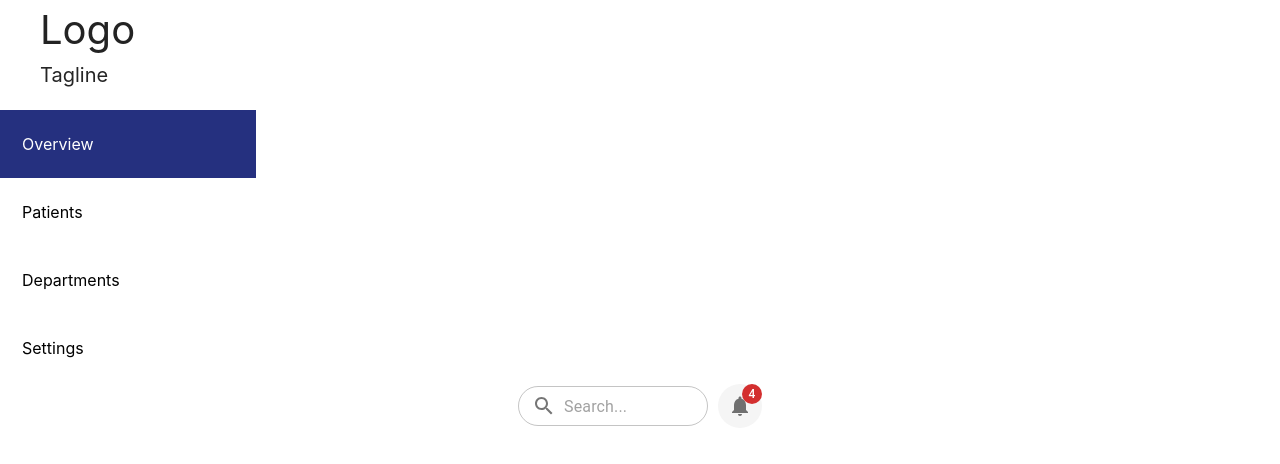
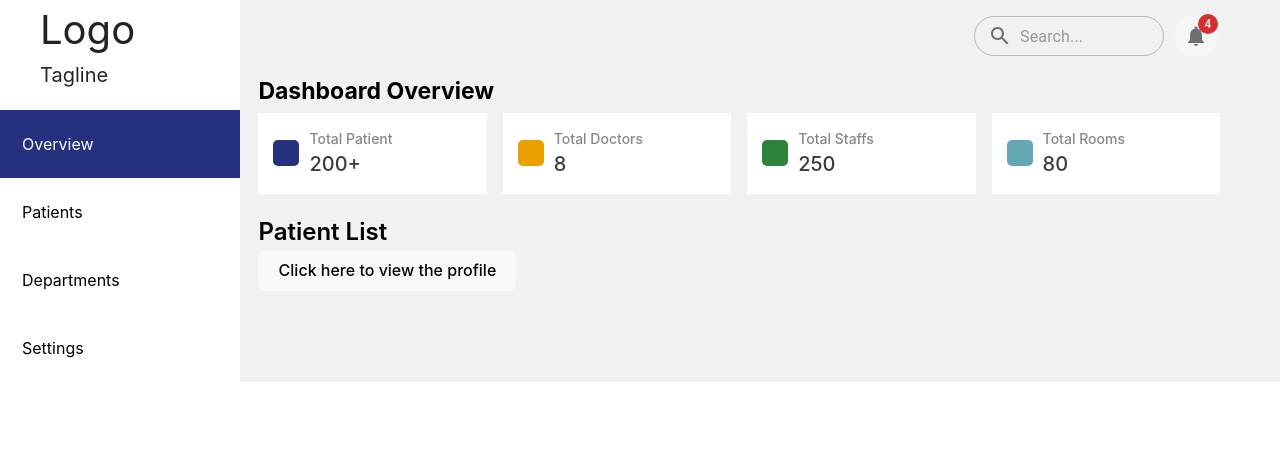
Before and after one commit to RaveenaDev/medical-repo, a React (Vite) app: page /patients in a window 1280 px wide. Shown: the top 464 px of the page. Built offline with nearby package versions, Linux system fonts and the light colour scheme.

Commit message:
Profile Page Added

```diff
--- a/src/App.jsx
+++ b/src/App.jsx
@@ -11,6 +11,7 @@ import Departments from "./pages/receptionist/departments/Departments.jsx";
 import DepartDetails from "./pages/receptionist/departments/DepartDetails/DepartDetails.jsx";
 import Sidebar from "./components/Sidebar/Sidebar.jsx";
 import Patients from './pages/receptionist/patients/Patients.jsx';
+import Profile from './pages/receptionist/patients/profile/Profile.jsx';
 
 function App() {
   const [isSignUpOrLogin, setIsSignUpOrLogin] = useState(true);
@@ -50,6 +51,10 @@ function App() {
             <Route path="/patients"
               element={<Patients setIsSignUpOrLogin={setIsSignUpOrLogin} setEntity={setEntity}
                 entity={entity} />} />
+
+            <Route path="/profile"
+              element={<Profile setIsSignUpOrLogin={setIsSignUpOrLogin} setEntity={setEntity}
+                entity={entity} />} />
             <Route path="/departments"
               element={<Departments setIsSignUpOrLogin={setIsSignUpOrLogin} setEntity={setEntity}
                 entity={entity} />} />
--- a/src/pages/receptionist/patients/Patients.jsx
+++ b/src/pages/receptionist/patients/Patients.jsx
@@ -1,13 +1,36 @@
-import React, { useEffect, useState } from 'react'
-import styles from "./patients.module.scss"; // Ensure correct path
+import React, { useEffect, useState } from 'react';
+import { useNavigate } from "react-router-dom";
+import styles from "./patients.module.scss";
 import Searchbar from '../../../components/Searchbar';
 import NotificationIcon from '../../../components/Notification';
+import Grid from "@mui/material/Grid2";
+import Card from "../../../components/Card/index.jsx";
+import EntityBasedTable from "../EntityBasedTable/index.jsx";
 
+const Patients = (props) => {
+  const [tableIndex, setTableIndex] = useState(null);
+  const navigate = useNavigate();
 
+  useEffect(() => {
+    props?.setIsSignUpOrLogin(false);
+  }, []);
 
-
-function Patients() {
-
+  const cardClickhandler = (e, entity) => {
+    console.log("jhgfcg", e, entity);
+    if (entity === "patient") {
+      setTableIndex(0);
+    }
+    if (entity === "doctor") {
+      setTableIndex(1);
+    }
+    if (entity === "staff") {
+      setTableIndex(2);
+    }
+    if (entity === "room") {
+      setTableIndex(3);
+    }
+    props?.setEntity(entity);
+  };
 
   return (
     <div className={styles.patients}>
@@ -15,14 +38,66 @@ function Patients() {
         <Searchbar />
         <NotificationIcon />
       </div>
+
+      <div className={styles.cardhandling}>
+        <h3 className={styles.heading}>
+          Dashboard Overview
+        </h3>
+        <Grid container spacing={2} justifyContent="flex-end" alignItems="center" flexDirection={{ md: 'row' }} size={12} sx={{ margin: '0 0 20px 0' }}>
+          <Grid size={3}>
+            <Card
+              title="Total Patient"
+              subtitle="200+"
+              handleClickCb={(e) => cardClickhandler(e, "patient")}
+            />
+          </Grid>
+          <Grid size={3}>
+            <Card
+              customStyle={{
+                backgroundColor: "#EAA000"
+              }}
+              title="Total Doctors"
+              subtitle="8"
+              handleClickCb={(e) => cardClickhandler(e, "doctor")}
+            />
+          </Grid>
+          <Grid size={3}>
+            <Card
+              customStyle={{
+                backgroundColor: "#2E823B"
+              }}
+              title="Total Staffs"
+              subtitle="250"
+              handleClickCb={(e) => cardClickhandler(e, "staff")}
+            />
+          </Grid>
+          <Grid size={3}>
+            <Card
+              customStyle={{
+                backgroundColor: "#66A7B4"
+              }}
+              title="Total Rooms"
+              subtitle="80"
+              handleClickCb={(e) => cardClickhandler(e, "room")}
+            />
+          </Grid>
+        </Grid>
       </div>
 
-
-
-
+      {!props.entity ? (
+        <div className={styles.section}>
+          <p className={styles.title}>
+            Patient List
+          </p>
+          <button onClick={() => navigate('/profile')}>
+            Click here to view the profile
+          </button>
+        </div>
+      ) : (
+        <EntityBasedTable entity={props?.entity} tableIndex={tableIndex} />
+      )}
+    </div>
   );
-
 };
 
-
 export default Patients;
--- a/src/pages/receptionist/patients/patients.module.css
+++ b/src/pages/receptionist/patients/patients.module.css
@@ -4,4 +4,18 @@
   align-items: center;
   padding: 2px;
   gap: 10px;
+}
+.patients .cardhandling {
+  padding-top: 10px;
+}
+.patients .cardhandling .heading {
+  color: #000000;
+  font-size: 23px;
+  font-weight: 700;
+  padding: 4px 0px;
+}
+.patients .section .title {
+  color: #000000;
+  font-size: 24px;
+  font-weight: 600;
 }/*# sourceMappingURL=patients.module.css.map */
--- a/src/pages/receptionist/patients/patients.module.scss
+++ b/src/pages/receptionist/patients/patients.module.scss
@@ -8,4 +8,24 @@
       padding: 2px; // Optional: Add padding for spacing
       gap: 10px; // Optional: Add space between Searchbar and NotificationIcon
     }
+
+    .cardhandling{
+      padding-top: 10px;
+
+      .heading{
+        color: #000000;
+        font-size: 23px;
+        font-weight: 700;
+        padding: 4px 0px;
+      }
+    }
+
+    .section{
+
+      .title{
+        color: #000000;
+        font-size: 24px;
+        font-weight: 600;
+      }
+    }
   }
--- /dev/null
+++ b/src/pages/receptionist/patients/profile/Profile.jsx
@@ -0,0 +1,11 @@
+import React from 'react';
+
+const Profile = () => {
+  return (
+    <div>
+      <h1>Profile Page</h1>
+    </div>
+  );
+};
+
+export default Profile;
```
Also changed, not shown: 1 other file (tests, documents, lock files or other folders). Lines whose indentation alone changed are shown as unchanged.
